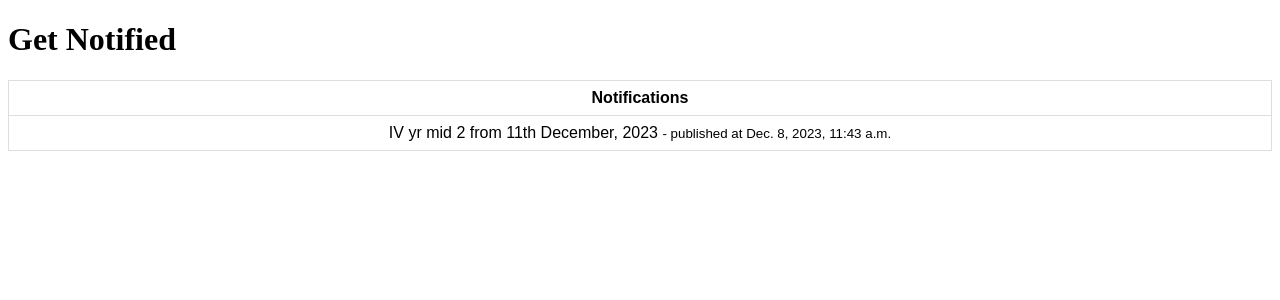
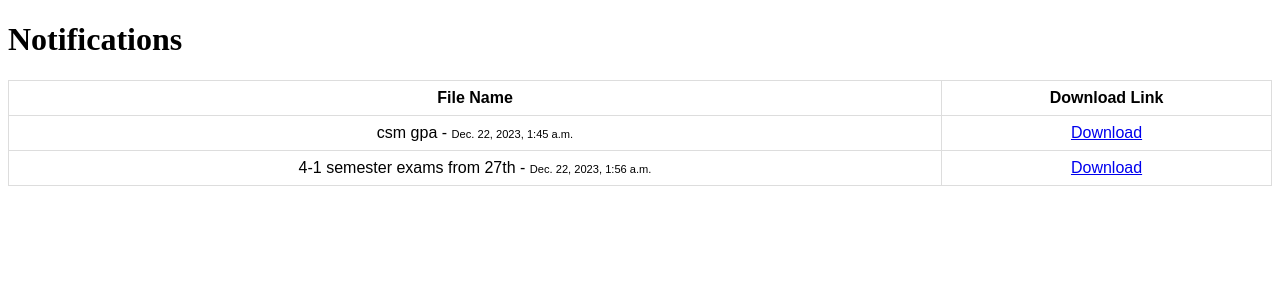
Before and after one commit to koundinya2002/mist-student-dashboard, a Django app: page /dashboard/notifications/ in a window 1280 px wide. Shown: the top 300 px of the page. Run offline with Django 4.2, Linux system fonts and the light colour scheme; a user stored in the database is signed in; data comes from the database, SQL or seed files in the repository.

Commit message:
2nd commit

```diff
--- a/student/dashboard/models.py
+++ b/student/dashboard/models.py
@@ -40,8 +40,9 @@ class TeacherClassroom(models.Model):
 
 
 class Notifications(models.Model):
-    text = models.TextField(blank=True, null= True, default="text")
+    file_name = models.CharField(max_length=50, default="file")
+    file = models.FileField(null=True, blank=True)
     time = models.DateTimeField(auto_now=True)
 
     def __str__(self):
-        return str(self.text)
+        return str(self.file_name)
--- a/student/dashboard/templates/dashboard/create_notification.html
+++ b/student/dashboard/templates/dashboard/create_notification.html
@@ -38,7 +38,9 @@
     <form method="POST" enctype="multipart/form-data">
       {% csrf_token %}
       <br>
-      Notification:<input type="text" name="name" placeholder="text" class="form-control"><br>
+      <b>Notification:</b><br>
+      <input type="text" name="name" placeholder="text" class="form-control"><br>
+      file:<input type="file" name="file" class="form-control"><br>
       <input type="submit">
   </form>
 {% else %}
--- a/student/dashboard/templates/dashboard/notifications.html
+++ b/student/dashboard/templates/dashboard/notifications.html
@@ -22,17 +22,20 @@
 
 </head>
 <body>
-    <h1>Get Notified</h1>
+    <h1>Notifications</h1>
+
 
     <table>
         <tr>
-          <th>Notifications</th>
+          <th>File Name</th>
+          <th>Download Link</th>
         </tr>
 
         {% for a in files %}
 
         <tr>
-            <td>{{ a.text }} <small> - published at {{ a.time }}</small>
+            <td>{{ a.file_name }} - <small><small>{{ a.time }}</small></small></td>
+            <td><a href="{{ a.file.url }}" download> Download </a></td>
         </tr>
 
         {% endfor %}
--- a/student/dashboard/views.py
+++ b/student/dashboard/views.py
@@ -58,9 +58,10 @@ def join_classroom(request):
 @login_required
 def create_notifications(request):
     if request.method == "POST":
-        text = request.POST.get("text")
-        notifications = Notifications.objects.create(text=text)
-        notifications.save()
+        name = request.POST["name"]
+        file2 = request.FILES["file"]
+        document = Notifications.objects.create(file_name=name, file=file2)
+        document.save()
         return render(request, "dashboard/notified.html")
     return render(request, "dashboard/create_notification.html")
 
@@ -69,5 +70,5 @@ def create_notifications(request):
 def notify(request):
     notifications = Notifications.objects.all()
     return render(request, "dashboard/notifications.html", {
-        "files": notifications
+        "files": notifications,
     })
--- a/student/notes/templates/download.html
+++ b/student/notes/templates/download.html
@@ -35,7 +35,6 @@
 
         <tr>
             <td>{{ a.file_name }} - <small><small>{{ a.time }}</small></small></td>
-            <td><a href="{{ a.file.url }}"> View </a></td>
             <td><a href="{{ a.file.url }}" download> Download </a></td>
         </tr>
 
```
Also changed, not shown: student/dashboard/migrations/0008_remove_notifications_text_notifications_file_and_more.py (added), student/dashboard/migrations/0009_alter_notifications_file.py (added), student/db.sqlite3, 2 other files.
